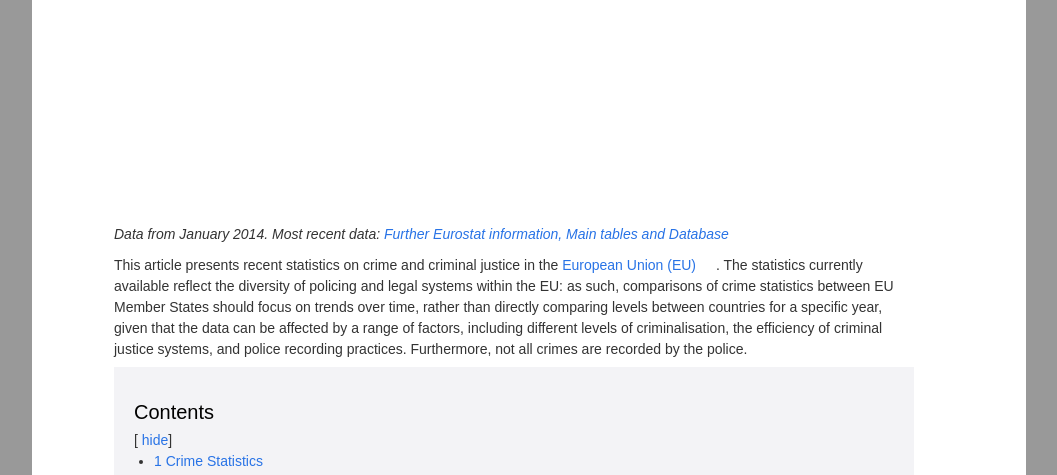
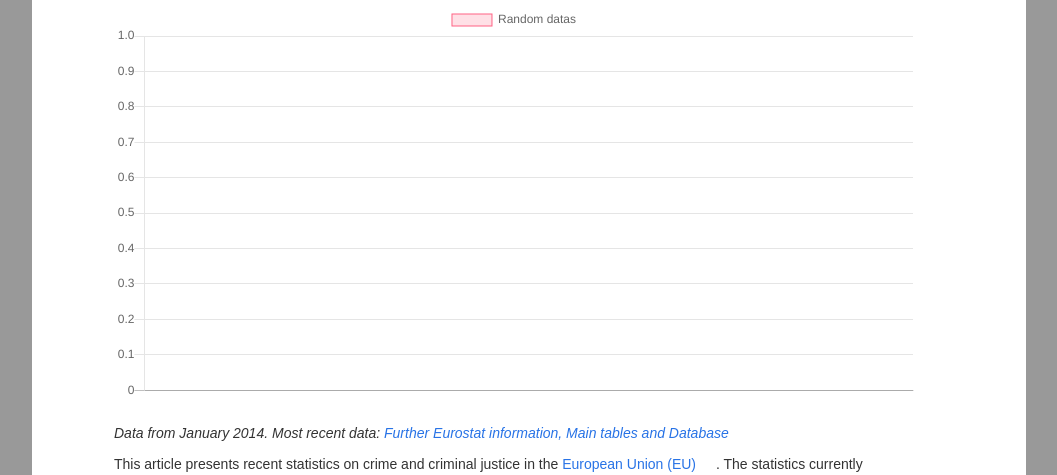
Before and after one commit to SimonAertsBecode/Data-visualisation, a plain HTML site: page challenge-js-files/index.html in a window 1280 px wide. Shown: the part 263-738 px from the top of the page, without its empty margins (111-1168 px from the left). Drawn offline with nearby package versions, Linux system fonts and the light colour scheme; no server answers; a web font is replaced by a local one.

Commit message:
the refresh data each second still to do

```diff
--- a/challenge-js-files/index.html
+++ b/challenge-js-files/index.html
@@ -27,7 +27,6 @@
   <link rel="stylesheet" href="./assets/font-awesome.min.css">
   <link rel="stylesheet" href="./assets/statexpflat.css">
   <link rel="stylesheet" href="./assets/statexpflat-grid.css">
-  <link rel="stylesheet" href="chart.css">
   <script src="https://cdnjs.cloudflare.com/ajax/libs/Chart.js/2.9.4/Chart.min.js"></script>
 
 
@@ -620,9 +619,9 @@
 
           <h1 id="firstHeading" class="firstHeading">Archive:Crime statistics </h1>
 
-          <div id="container">
+          <!-- <div id="container">
             <canvas id="myChart3" width="400" height="200"></canvas>
-          </div>
+          </div> -->
 
           <div id="bodyContent" class="bodyContent">
 
--- a/challenge-js-files/script.js
+++ b/challenge-js-files/script.js
@@ -17,7 +17,7 @@ function setData(state) {
   x = countries.indexOf(state);
   for (i = 2; i < table.rows[x + 2].cells.length; i++) {
     z = table.rows[x + 2].cells.item(i).innerHTML.replace(",", ".");
-    if (isNaN(z)) z = 0;
+    if (isNaN(z)) z = "no data available";
     data.push(parseFloat(z));
   }
   return data;
@@ -308,7 +308,7 @@ function setData2(state) {
   x = countries2.indexOf(state);
   for (i = 2; i < table2.rows[x + 1].cells.length; i++) {
     z = table2.rows[x + 1].cells.item(i).innerHTML.replace(",", ".");
-    if (isNaN(z)) z = 0;
+    if (isNaN(z)) z = "no data available";
     data2.push(parseFloat(z));
   }
   return data2;
@@ -549,35 +549,42 @@ var myChart = new Chart(ctx, {
   },
 });
 
-function resetChart() {
-  var ourRequest = new XMLHttpRequest();
-  var ourData = [];
-  ourRequest.open(
-    "GET",
-    "https://canvasjs.com/services/data/datapoints.php",
-    true
-  );
+const bodyContent = document.querySelector("#bodyContent");
+const placeSelection3 = document.createElement("div");
+placeSelection3.id = "container3";
+placeSelection3.innerHTML =
+  '<canvas id="myChart3" width="400" height="200"></canvas>';
 
-  ourRequest.onload = function () {
+bodyContent.parentNode.insertBefore(placeSelection3, bodyContent);
+
+chartSet();
+
 const xAxis = [];
 const yAxis = [];
-    if (ourRequest.status === 200) {
-      ourData = JSON.parse(ourRequest.responseText);
-      for (i = 0; i < ourData.length; i++) {
-        xAxis.push(ourData[i][0]);
-        yAxis.push(ourData[i][1]);
+
+async function resetChart() {
+  const datas = await fetch(
+    "https://canvasjs.com/services/data/datapoints.php"
+  );
+  const datasJson = await datas.json();
+  datasJson.forEach((elt) => {
+    xAxis.push(elt[0]);
+    yAxis.push(elt[1]);
+  });
 }
-    } else {
-      console.log("Error no status 200");
-    }
-    var ctx = document.getElementById("myChart3").getContext("2d");
-    var myChart = new Chart(ctx, {
+
+async function chartSet() {
+  await resetChart().catch(() => {
+    console.warn("Didn't work");
+  });
+  const ctx = document.getElementById("myChart3").getContext("2d");
+  const myChart = new Chart(ctx, {
     type: "line",
     data: {
       labels: xAxis,
       datasets: [
         {
-            label: "Values",
+          label: "Random datas",
           data: yAxis,
           backgroundColor: "rgba(255, 99, 132, 0.2)",
           borderColor: "rgba(255, 99, 132, 1)",
@@ -597,8 +604,4 @@ function resetChart() {
       },
     },
   });
-  };
-  ourRequest.send();
 }
-
-setInterval(resetChart, 1000);
```
Also changed, not shown: style.css (deleted). Lines whose indentation alone changed are shown as unchanged.
